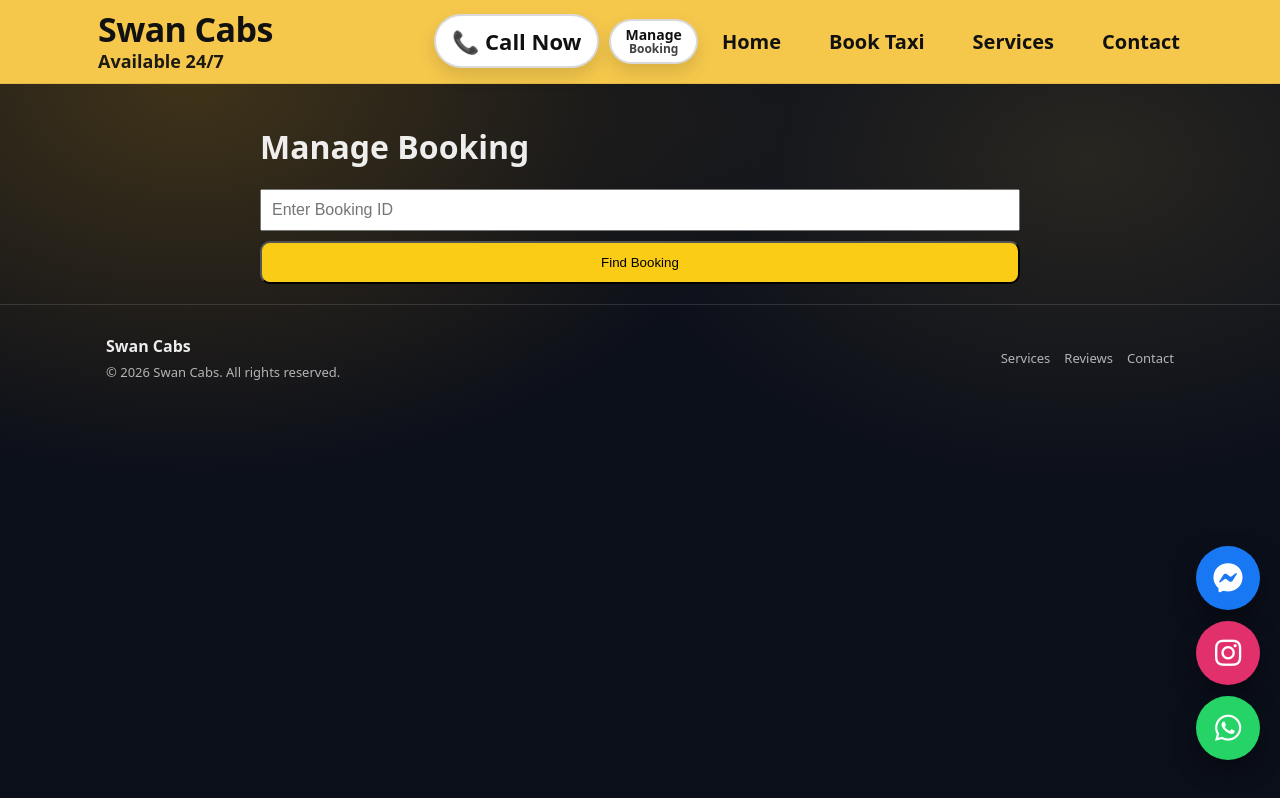
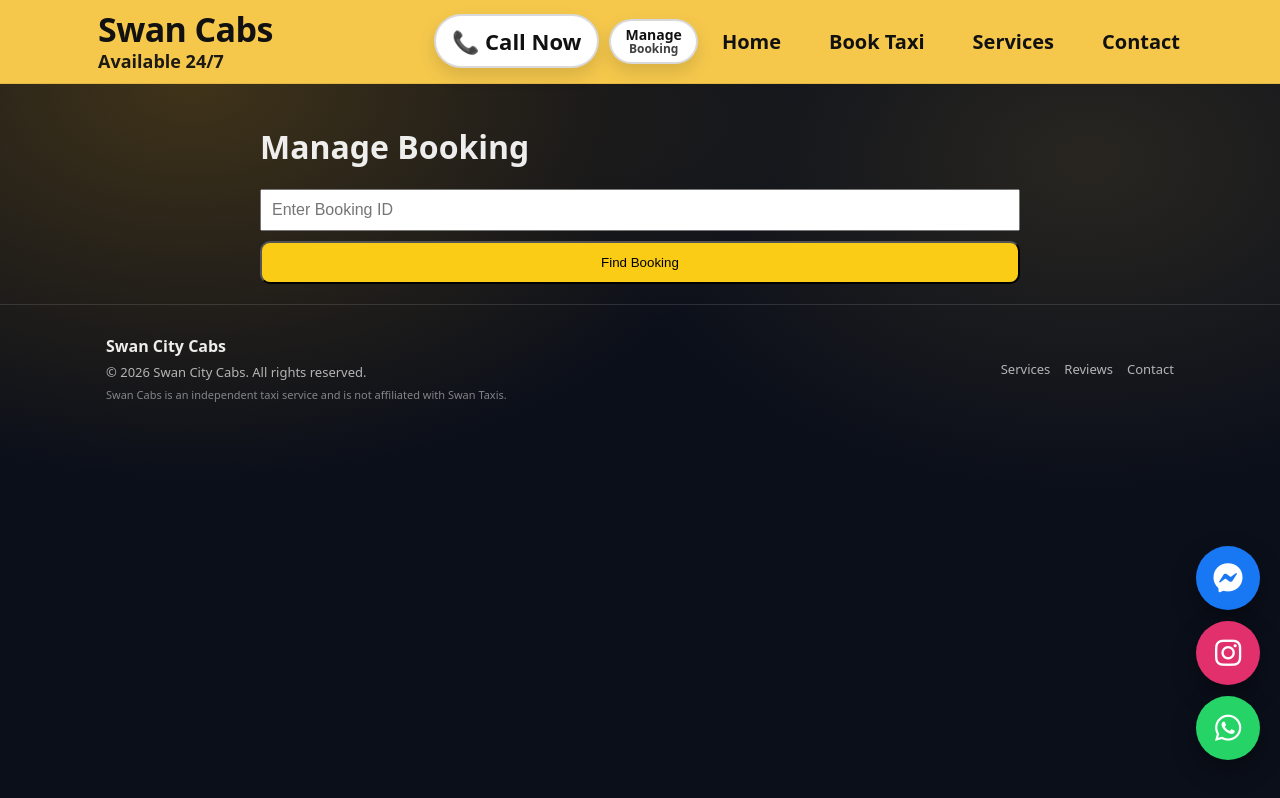
Before and after one commit to swancitycabs-a11y/Swan-Cabs, a Next.js app: page /manage-booking in a window 1280 px wide. Built offline with nearby package versions, Linux system fonts and the light colour scheme.

Commit message:
Update Footer.tsx

```diff
--- a/app/components/Footer.tsx
+++ b/app/components/Footer.tsx
@@ -4,11 +4,19 @@ export default function Footer() {
       <div className="container">
         <div className="grid cols-2" style={{ alignItems: "center" }}>
           <div>
-            <div style={{ fontWeight: 800 }}>Swan Cabs</div>
+            <div style={{ fontWeight: 800 }}>Swan City Cabs</div>
+
             <div className="small" style={{ marginTop: 6 }}>
-              © {new Date().getFullYear()} Swan Cabs. All rights reserved.
+              © {new Date().getFullYear()} Swan City Cabs. All rights reserved.
             </div>
+
+            {/* ✅ ADD THIS LINE */}
+            <div className="small" style={{ marginTop: 6, fontSize: "11px", opacity: 0.7 }}>
+              Swan Cabs is an independent taxi service and is not affiliated with Swan Taxis.
+            </div>
+
           </div>
+
           <div style={{ display: "flex", justifyContent: "flex-end", gap: 14 }}>
             <a className="small" href="#services">Services</a>
             <a className="small" href="#testimonials">Reviews</a>
```
